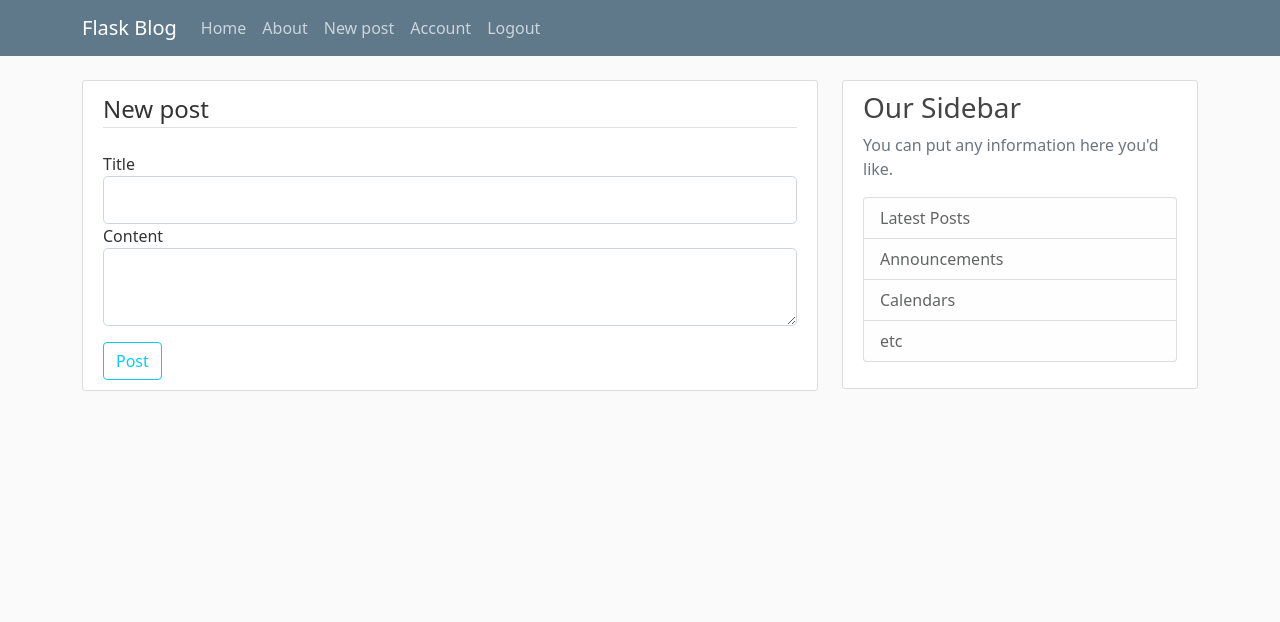
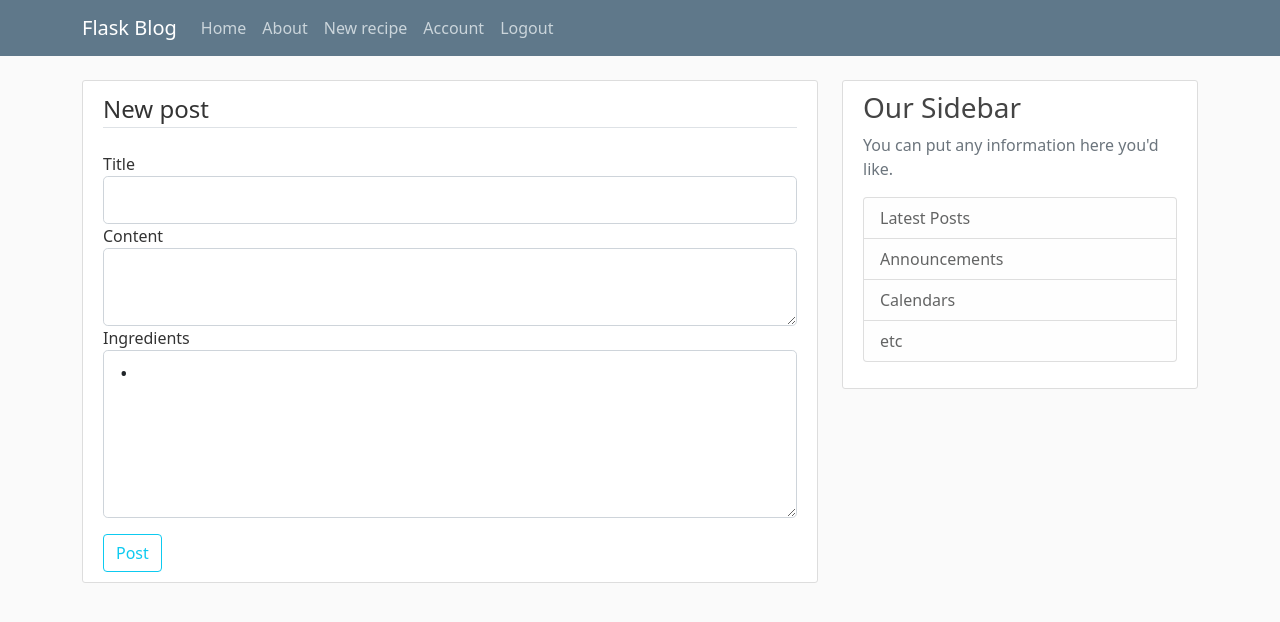
Before and after one commit to nai4205/learning-flask, a Flask app: page /post/new in a window 1280 px wide. Shown: the top 622 px of the page. Run offline with Flask 3, Linux system fonts and the light colour scheme; the visitor is signed in with stand-in values (Sample User, id 1); some libraries are stand-ins or nearby versions.

Commit message:
Changed blog posts to recipe posts

```diff
--- a/main/forms.py
+++ b/main/forms.py
@@ -66,4 +66,13 @@ class UpdateAccountForm(FlaskForm):
 class PostForm(FlaskForm):
     title = StringField('Title', validators=[DataRequired()])
     content = TextAreaField('Content', validators=[DataRequired()])
+    ingredients = TextAreaField('Ingredients', validators=[DataRequired()], render_kw={"rows": 5})  # Set rows for the textarea
     submit = SubmitField('Post')
+    def validate_ingredients(form, field):
+        ingredients_list = field.data.split('\n')
+        for ingredient in ingredients_list:
+            # Check if the ingredient contains text other than just the bullet point
+            if ingredient.strip('• ').strip():
+                return
+
+            raise ValidationError('Please enter at least one ingredient.')
--- a/main/models.py
+++ b/main/models.py
@@ -22,6 +22,7 @@ class Post(db.Model):
     title = db.Column(db.String(100), nullable=False)
     date_posted = db.Column(db.DateTime, nullable=False, default=datetime.utcnow)
     content = db.Column(db.Text, nullable=False)
+    ingredients = db.Column(db.Text, nullable=False)
     user_id = db.Column(db.Integer, db.ForeignKey('user.id'), nullable=False)
 
     def __repr__(self):
--- a/main/routes.py
+++ b/main/routes.py
@@ -88,17 +88,29 @@ def account():
     image_file = url_for('static', filename='profile_pics/' + current_user.image_file)
     return render_template('account.html', title='Account', image_file=image_file, form=form)
 
+
 @app.route("/post/new", methods=['GET', 'POST'])
 @login_required
 def new_post():
     form = PostForm()
     if form.validate_on_submit():
-        post = Post(title=form.title.data, content=form.content.data, author=current_user)
+        post = Post(
+            title=form.title.data,
+            content=form.content.data,
+            author=current_user
+        )
+
+        # Split the ingredients by line breaks and format them with bullet points
+        ingredients_list = form.ingredients.data.split('\n')
+        ingredients = '\n'.join(f'{ingredient.strip()}' for ingredient in ingredients_list if ingredient.strip())
+        post.ingredients = ingredients
+
         db.session.add(post)
         db.session.commit()
         flash('Post has been created', 'success')
         return redirect(url_for('home'))
     return render_template('create_post.html', title='New post', form=form, legend='New post')
+
 
 @app.route("/post/<int:post_id>")
 def post(post_id):
--- a/main/templates/create_post.html
+++ b/main/templates/create_post.html
@@ -1,43 +1,79 @@
-{% extends "layout.html"%}
+{% extends "layout.html" %}
 {% block content %}
 <div class="content-section">
     <form method="POST" action="">
-        {{form.hidden_tag()}}
+        {{ form.hidden_tag() }}
         <fieldset class="form-group">
-            <legend class="border-bottom mb-4">{{legend}}</legend>
+            <legend class="border-bottom mb-4">{{ legend }}</legend>
 
             <div class="form-group">
-                {{form.title.label(class="form-control-label")}}
-
-                {%if form.title.errors%}
-                    {{form.title(class="form-control form-control-lg is-invalid")}}
+                {{ form.title.label(class="form-control-label") }}
+                {% if form.title.errors %}
+                {{ form.title(class="form-control form-control-lg is-invalid") }}
                 <div class="invalid-feedback">
                     {% for error in form.title.errors %}
                     <span> {{ error }} </span>
                     {% endfor %}
                 </div>
                 {% else %}
-                    {{form.title(class="form-control form-control-lg")}}
+                {{ form.title(class="form-control form-control-lg") }}
                 {% endif %}
             </div>
 
             <div class="form-group">
-                {{form.content.label(class="form-control-label")}}
-                {%if form.content.errors%}
-                    {{form.content(class="form-control form-control-lg is-invalid")}}
+                {{ form.content.label(class="form-control-label") }}
+                {% if form.content.errors %}
+                {{ form.content(class="form-control form-control-lg is-invalid") }}
                 <div class="invalid-feedback">
                     {% for error in form.content.errors %}
                     <span> {{ error }} </span>
                     {% endfor %}
                 </div>
                 {% else %}
-                    {{form.content(class="form-control form-control-lg")}}
+                {{ form.content(class="form-control form-control-lg") }}
                 {% endif %}
             </div>
+
+            <div class="form-group">
+                {{ form.ingredients.label(class="form-control-label") }}
+                {% if form.ingredients.errors %}
+                {{ form.ingredients(class="form-control form-control-lg is-invalid") }}
+                <div class="invalid-feedback">
+                    {% for error in form.ingredients.errors %}
+                    <span> {{ error }} </span>
+                    {% endfor %}
+                </div>
+                {% else %}
+                <div class="ingredients-input">
+                    {{ form.ingredients(class="form-control form-control-lg") }}
+                </div>
+                {% endif %}
+
+            </div>
+
             <div class="form-group pt-3">
-                {{form.submit(class="btn btn-outline-info")}}
+                {{ form.submit(class="btn btn-outline-info") }}
             </div>
         </fieldset>
     </form>
 </div>
+
+<script>
+    // Listen for Enter key press in the ingredients textarea
+    document.addEventListener('DOMContentLoaded', function () {
+        const ingredientsTextarea = document.querySelector('.ingredients-input textarea');
+
+        // Initialize the textarea with a bullet point
+        ingredientsTextarea.value = '• ';
+
+        ingredientsTextarea.addEventListener('keydown', function (e) {
+            if (e.key === 'Enter' && !e.shiftKey) {
+                e.preventDefault();
+                const currentValue = this.value;
+                this.value = currentValue + '\n• ';
+            }
+        });
+    });
+</script>
+
 {% endblock content %}
--- a/main/templates/layout.html
+++ b/main/templates/layout.html
@@ -32,7 +32,7 @@
               <!-- Navbar Right Side -->
               <div class="navbar-nav">
                 {% if current_user.is_authenticated %}
-                  <a class="nav-item nav-link" href="{{url_for('new_post')}}">New post</a>
+                  <a class="nav-item nav-link" href="{{url_for('new_post')}}">New recipe</a>
                   <a class="nav-item nav-link" href="{{url_for('account')}}">Account</a>
                   <a class="nav-item nav-link" href="{{url_for('logout')}}">Logout</a>
                 {% else %}
```
Also changed, not shown: main/templates/home.html (+14 -8 lines). Lines whose indentation alone changed are shown as unchanged.
